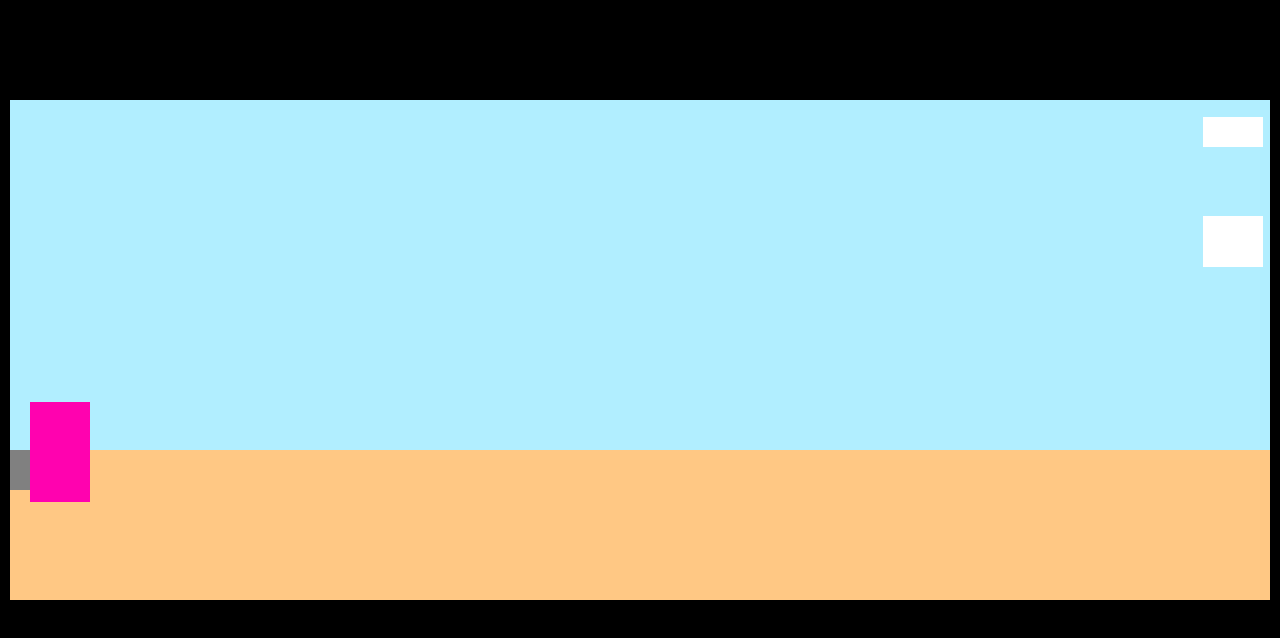
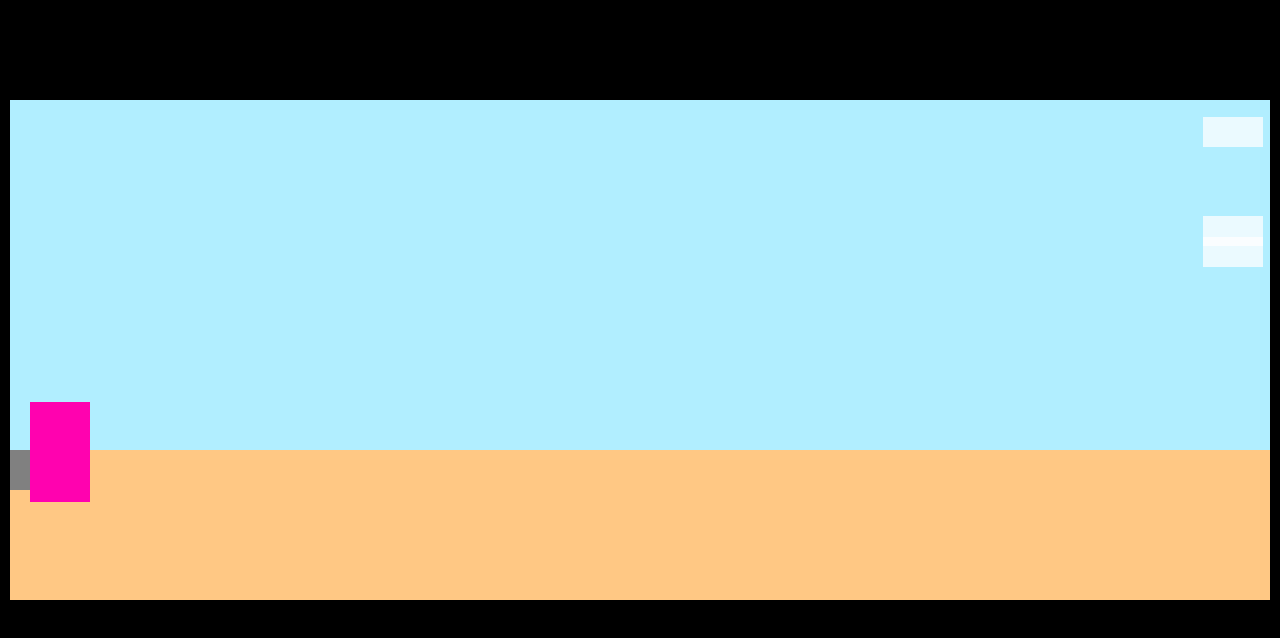
Before and after one commit to Gab4740/web2-test-git, a plain HTML site: page index.html in a window 1280 px wide. Drawn offline with Linux system fonts and the light colour scheme.

Commit message:
second commit

```diff
--- a/index.html
+++ b/index.html
@@ -29,7 +29,7 @@
             background-color: rgb(177, 238, 255);
         }
         .clouds{
-            background-color: white;
+            background-color: rgba(255, 255, 255, 0.747);
             width: 60px;
             height: 30px;
             position: absolute;
```
